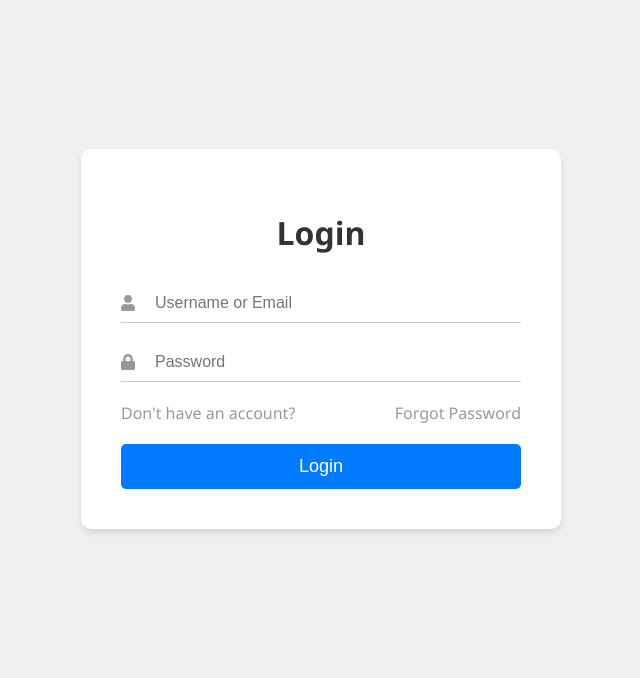
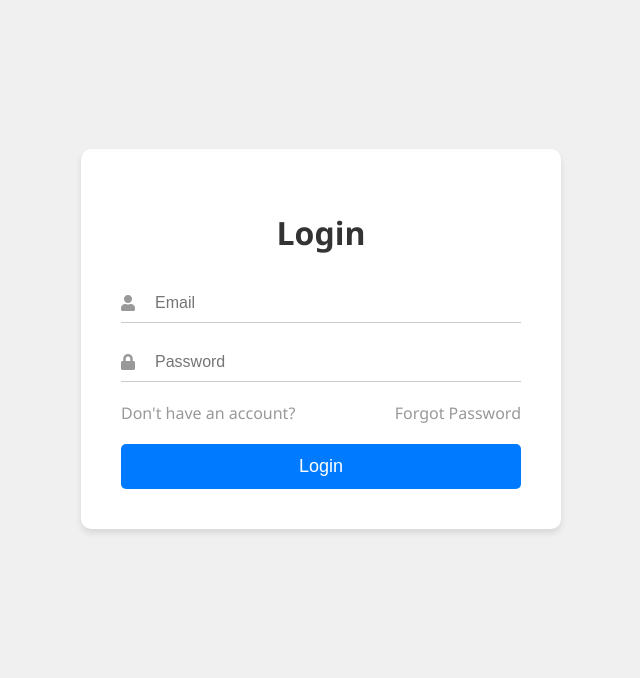
Before and after one commit to da2853/Database-Project, a Django app: page /login/ in a window 1280 px wide. Shown: the part 65-743 px from the top of the page, without its empty margins (319-959 px from the left). Run offline with Django 5.2, Linux system fonts and the light colour scheme.

Commit message:
Working Login 4/23/24 1:22am

```diff
--- a/prisonsystem/coreapp/templates/coreapp/user/login.html
+++ b/prisonsystem/coreapp/templates/coreapp/user/login.html
@@ -29,7 +29,7 @@
                 {% csrf_token %}
                 <div class="input-group">
                     <i class="fas fa-user"></i>
-                    <input type="text" name="email" placeholder="Username or Email" required>
+                    <input type="text" name="email" placeholder="Email" required>
                 </div>
                 <div class="input-group">
                     <i class="fas fa-lock"></i>
--- a/prisonsystem/coreapp/views.py
+++ b/prisonsystem/coreapp/views.py
@@ -33,10 +33,10 @@ def user_profile(request):
 @csrf_protect
 def user_login(request):
     if request.method == 'POST':
-        email = request.POST.get('username')
+        email = request.POST.get('email')
         password = request.POST.get('password')
         user = authenticate(request, username=email, password=password)
-        if user is not None:
+        if user:
             login(request, user)
             return redirect('query')
         else:
@@ -53,7 +53,7 @@ def user_register(request):
             try:
                 with transaction.atomic():
                     if User.objects.filter(username=username).exists():
-                        form.add_error('email', 'Username already exists. Please choose a different one.')
+                        form.add_error('email', 'Email already in use. Please choose a different one.')
                     else:
                         # Save the user
                         user = form.save()
```
